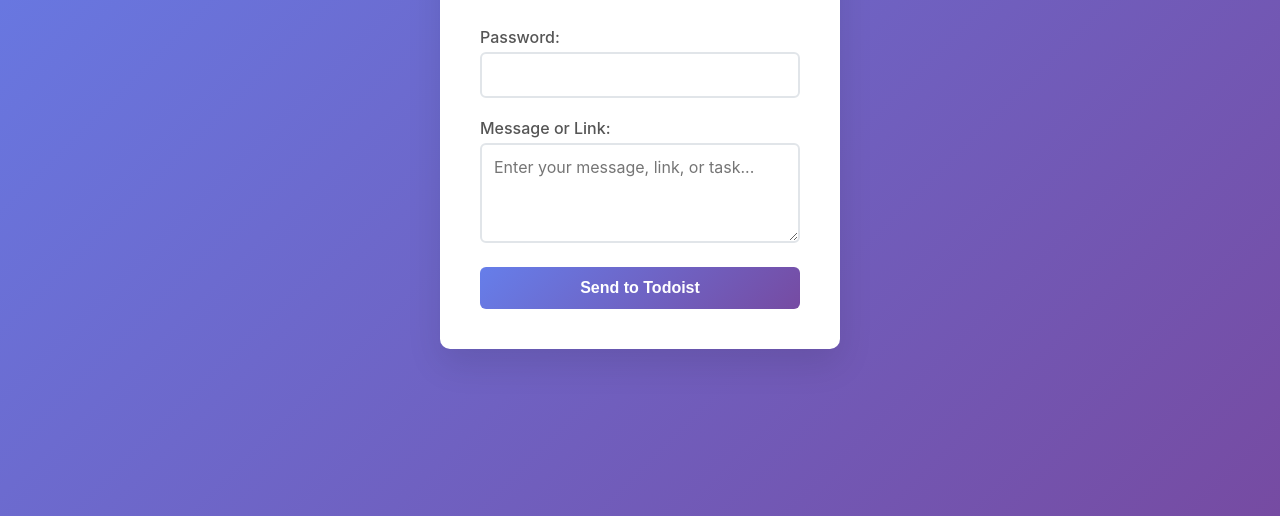
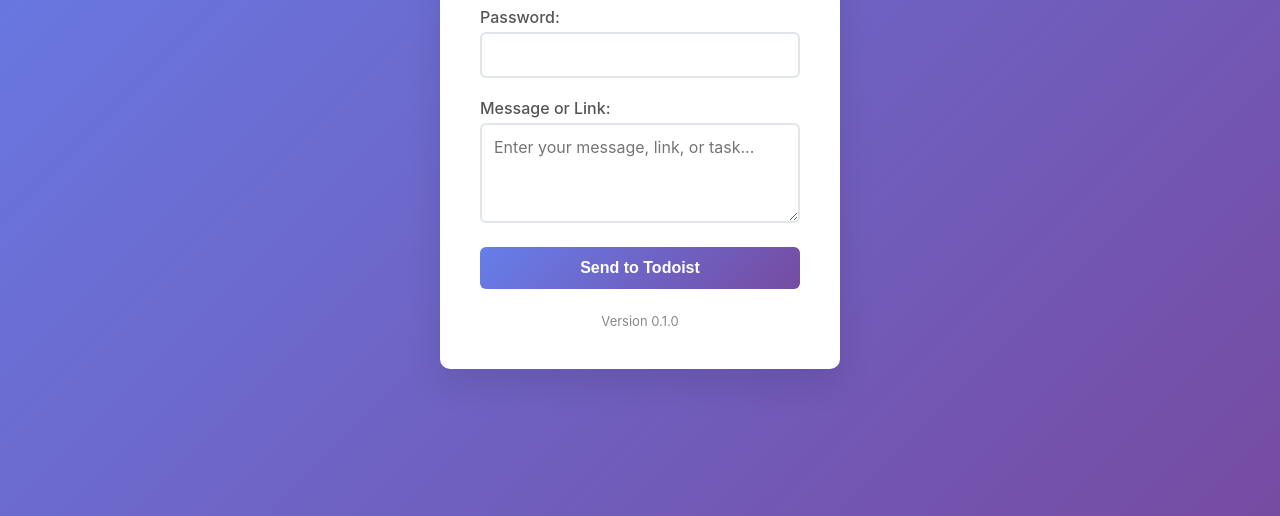
Before and after one commit to tdavis6/todoist-message-send, a website: page public/index.html in a window 1280 px wide. Shown: the part 284-800 px from the top of the page. Drawn offline with Linux system fonts and the light colour scheme.

Commit message:
Add version display to footer and automate GitHub releases
- Show app version in footer by fetching from package.json
- Update workflow to create releases and tag images by version
- Update package metadata and author info

```diff
--- a/package.json
+++ b/package.json
@@ -1,7 +1,7 @@
 {
   "name": "todoist-link-sender",
-  "version": "1.0.0",
-  "description": "Password-protected form to send links and messages to Todoist",
+  "version": "0.1.0",
+  "description": "Password-protected form to send links and messages to the Todoist inbox",
   "main": "server.js",
   "scripts": {
     "start": "node server.js",
@@ -22,6 +22,6 @@
     "form",
     "task-management"
   ],
-  "author": "You",
+  "author": "Tyler Davis",
   "license": "MIT"
 }
--- a/public/index.html
+++ b/public/index.html
@@ -162,6 +162,17 @@
             </form>
 
             <div id="messageDisplay" class="message hidden"></div>
+            <footer
+                id="footerVersion"
+                style="
+                    text-align: center;
+                    margin-top: 24px;
+                    color: #888;
+                    font-size: 13px;
+                "
+            >
+                Version loading...
+            </footer>
         </div>
 
         <script>
@@ -215,6 +226,18 @@
                         submitBtn.textContent = "Send to Todoist";
                     }
                 });
+            // Fetch version from package.json and update footer
+            fetch("/package.json")
+                .then((response) => response.json())
+                .then((data) => {
+                    const version = data.version || "unknown";
+                    document.getElementById("footerVersion").textContent =
+                        `Version ${version}`;
+                })
+                .catch(() => {
+                    document.getElementById("footerVersion").textContent =
+                        "Version unavailable";
+                });
         </script>
     </body>
 </html>
--- a/server.js
+++ b/server.js
@@ -115,3 +115,7 @@
     "Make sure to set TODOIST_TOKEN and APP_PASSWORD in your .env file",
   );
 });
+
+app.get("/package.json", (req, res) => {
+  res.sendFile(path.join(__dirname, "package.json"));
+});
```
Also changed, not shown: .github/workflows/docker-image.yml.
